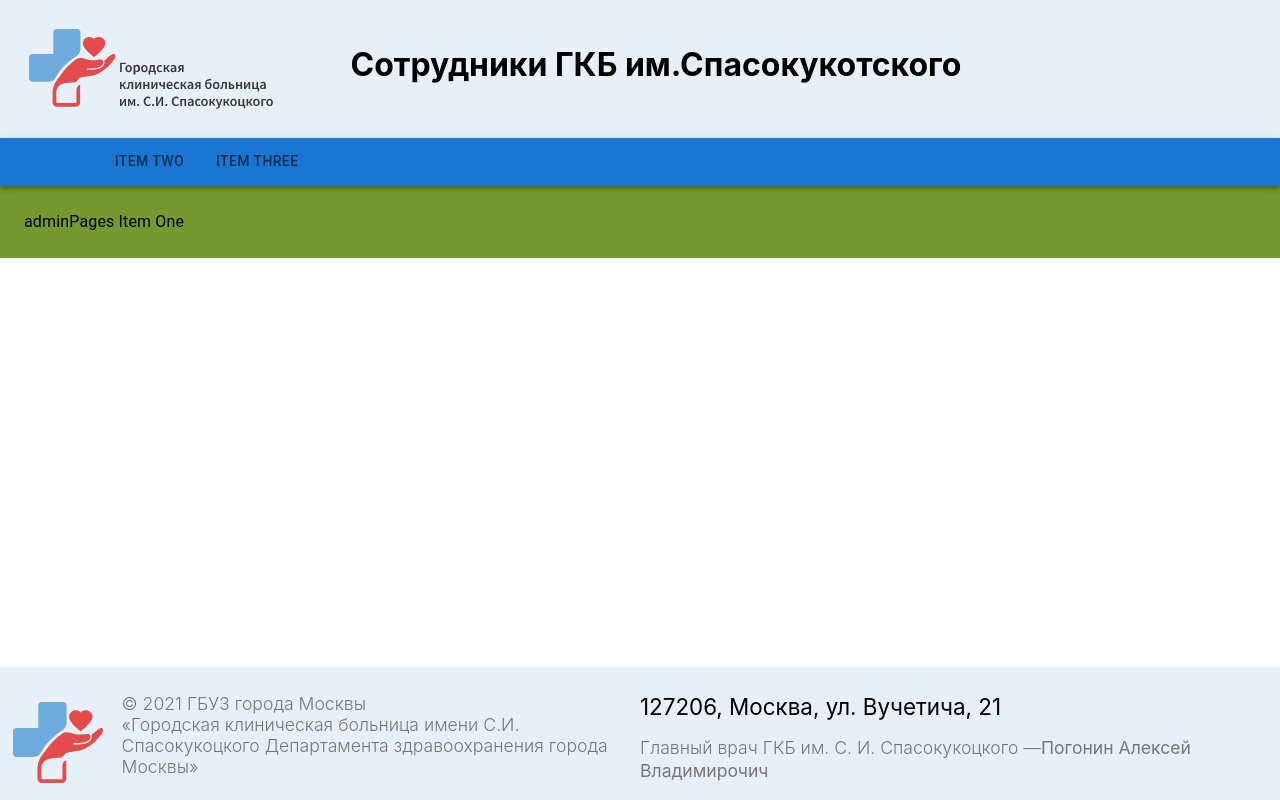
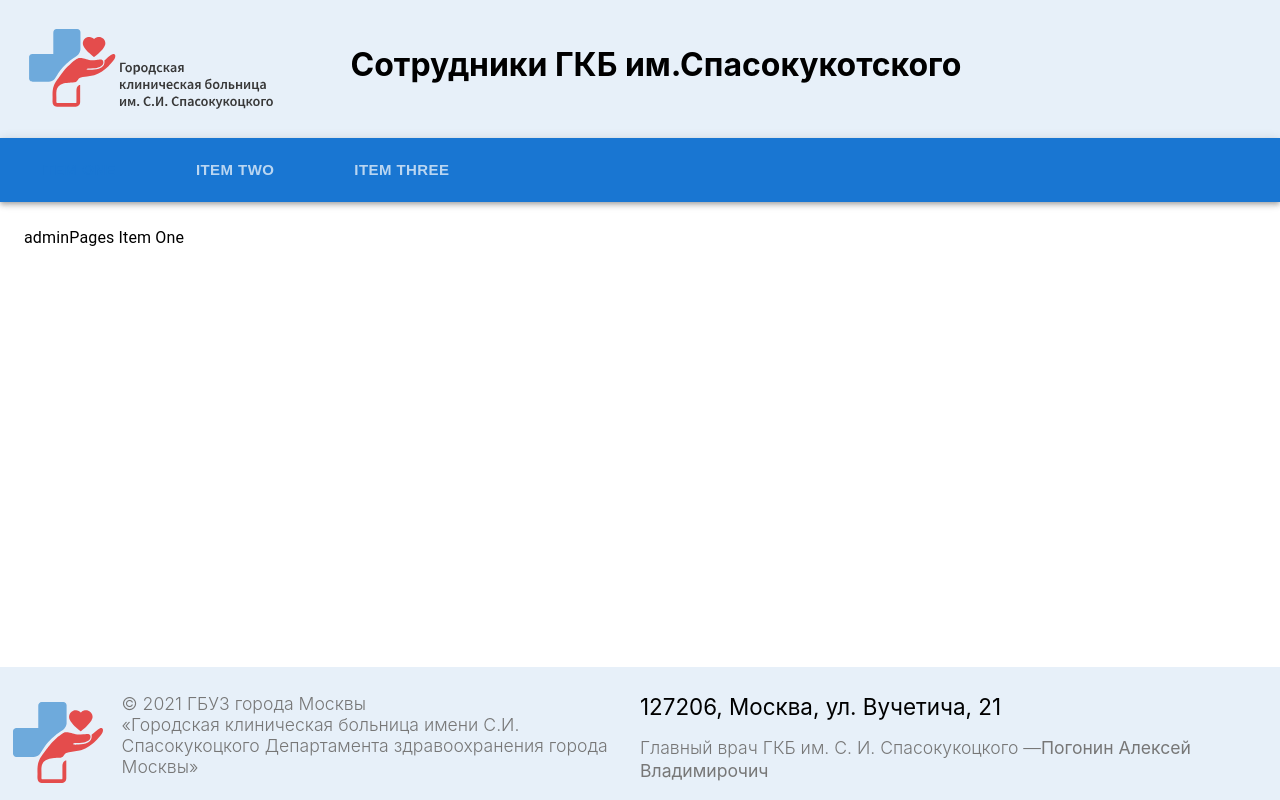
Before and after one commit to Sergeylag/hospitalStaff, a Next.js app in the folder client/: page /admin in a window 1280 px wide. Built offline with nearby package versions, Linux system fonts and the light colour scheme.

Commit message:
добавил немного стилей на панель управления

```diff
--- a/client/pages/admin.tsx
+++ b/client/pages/admin.tsx
@@ -1,7 +1,8 @@
 import React from 'react';
 import {AppBar, Box, Tab, Tabs, Typography} from "@mui/material";
-import {makeStyles} from "@mui/styles";
-import {Theme} from '@mui/material/styles';
+// import {makeStyles} from "@mui/styles";
+// import {Theme} from '@mui/material/styles';
+import {AdminNavBar} from "../styles/navbar/admin-nav-bar";
 
 interface TabPanelProps {
     children?: React.ReactNode;
@@ -36,15 +37,15 @@
     };
 }
 
-const useStyles = makeStyles((theme: Theme) => ({
-    root: {
-        flexGrow: 1,
-        backgroundColor: '#74992e' //theme.palette.background.paper,
-    },
-}));
+// const useStyles = makeStyles((theme: Theme) => ({
+//     root: {
+//         flexGrow: 10,
+//         backgroundColor: '#638328' //theme.palette.background.paper,
+//     },
+// }));
 
 const Admin = () => {
-    const classes = useStyles();
+    // const classes = useStyles();
     const [value, setValue] = React.useState(0);
 
     const handleChange = (event: React.ChangeEvent<{}>, newValue: number) => {
@@ -53,7 +54,8 @@
     return (
         <main>
             <section>
-                <div className={classes.root}>
+                {/*<div className={classes.root}>*/}
+                <AdminNavBar>
                     <AppBar position="static">
                         <Tabs value={value} onChange={handleChange} aria-label="simple tabs example">
                             <Tab label="Item One" {...a11yProps(0)} />
@@ -70,7 +72,7 @@
                     <TabPanel value={value} index={2}>
                         adminPages Item Three
                     </TabPanel>
-                </div>
+                </AdminNavBar>
             </section>
         </main>
     );
--- /dev/null
+++ b/client/styles/navbar/admin-nav-bar.ts
@@ -0,0 +1,19 @@
+import styled from "styled-components";
+
+export const AdminNavBar = styled.div`
+  .MuiButtonBase-root {
+    color: #ffffff;
+    font-family: ‘Raleway’, sans-serif;
+    font-size: 15px;
+    font-weight: 800;
+    line-height: 40px;
+    margin: 0 24px;
+    text-align: center;
+    text-transform: uppercase;
+    opacity: 0.7;
+
+    &:active, &:focus {
+      opacity: 1;
+    }
+  }
+`;
```
